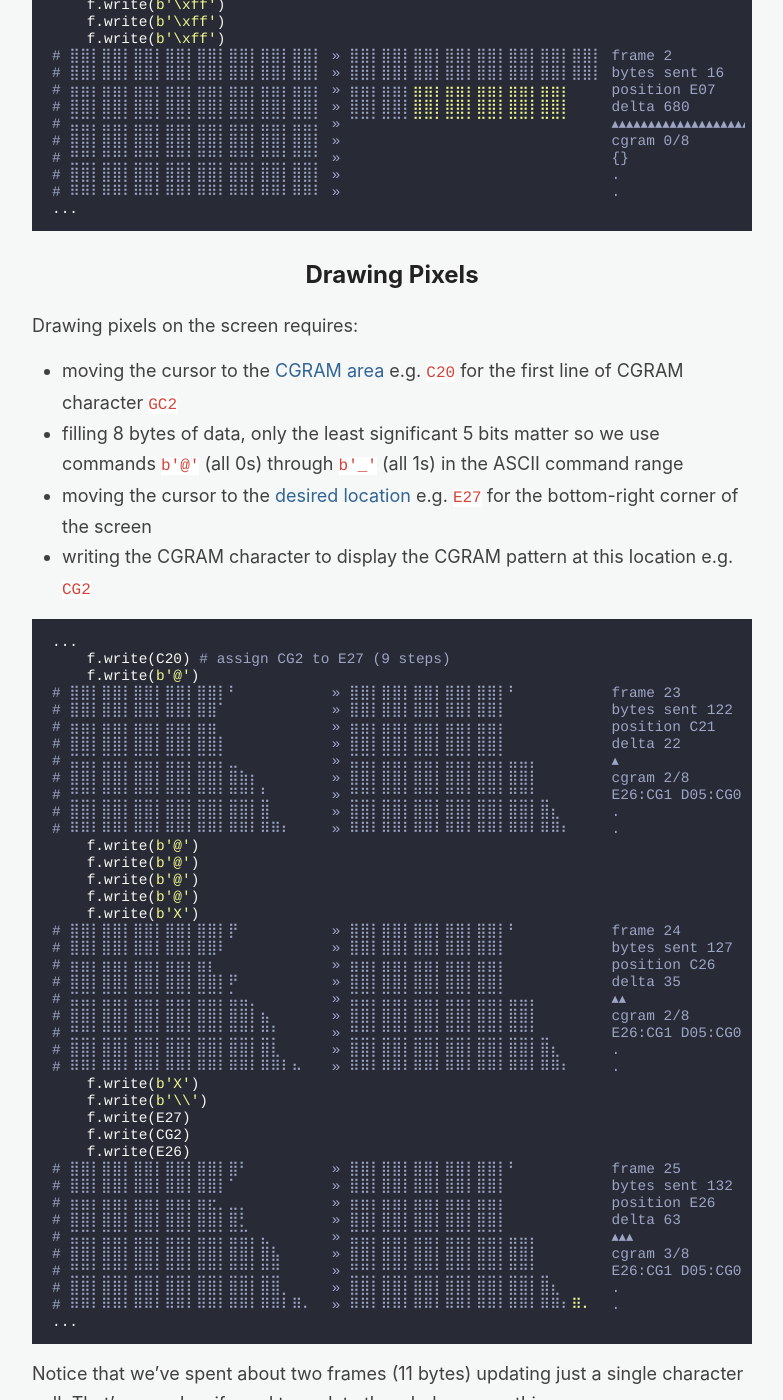
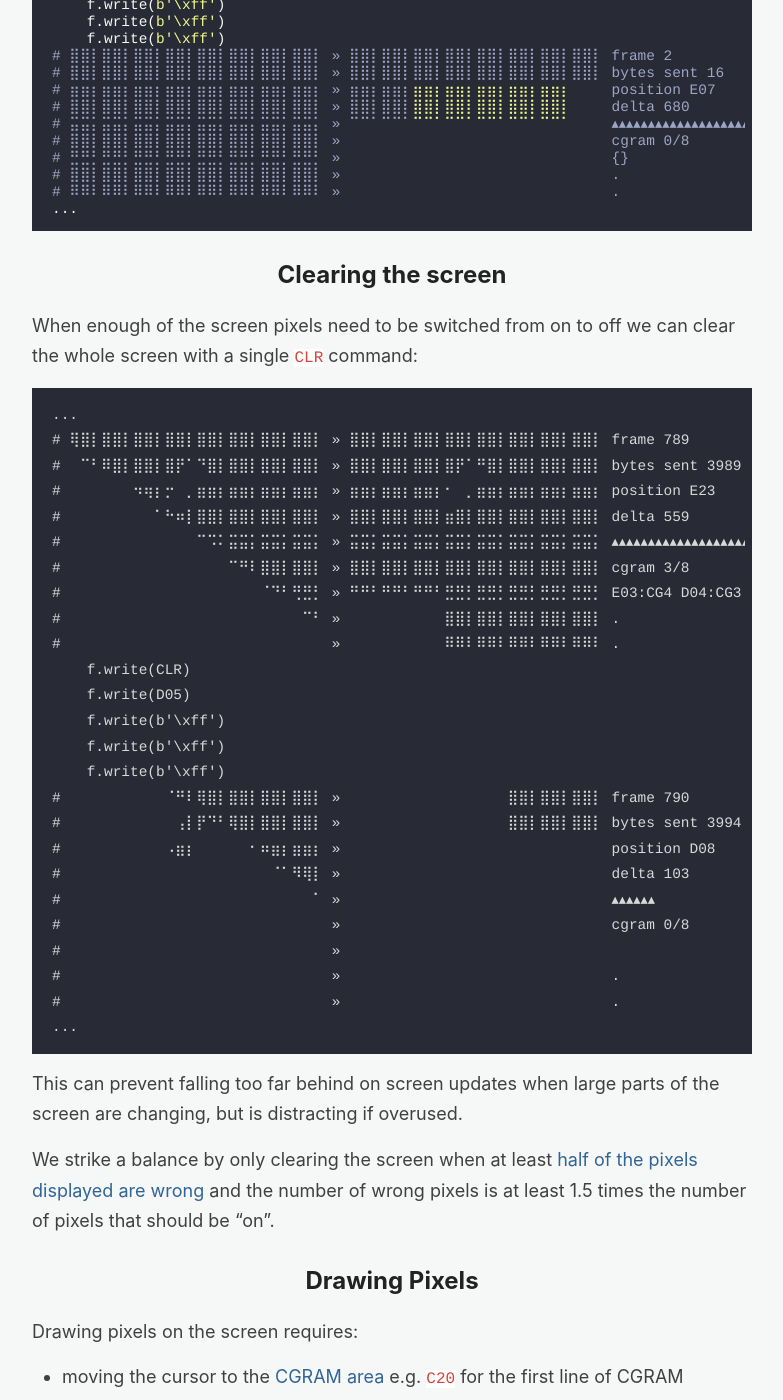
Before and after one commit to wardi/wardi.github.io, a Jekyll site: the page built from _pages/video_encoding.md, in a window 1280 px wide and 1400 px high, scrolled down 5739 px. Shown: the whole window, without its empty margins (248-1031 px from the left). Built offline with Jekyll 4.4.1, drawn with Linux system fonts in a browser that asks for light colours; some of the changed text lies outside the part shown.

Commit message:
clear screen, optimization strategies

````diff
--- a/_pages/video_encoding.md
+++ b/_pages/video_encoding.md
@@ -217,6 +217,49 @@ so the first few frames are spent drawing blocks:
 </span><span class="p">...</span>
 </code></pre></div></div>
 
+## Clearing the screen
+
+When enough of the screen pixels need to be switched from on to off
+we can clear the whole screen with a single `CLR` command:
+
+<div class="braille-pixels"></div>
+
+```
+...
+# ⢿⣿⡇⣿⣿⡇⣿⣿⡇⣿⣿⡇⣿⣿⡇⣿⣿⡇⣿⣿⡇⣿⣿⡇ » ⣿⣿⡇⣿⣿⡇⣿⣿⡇⣿⣿⡇⣿⣿⡇⣿⣿⡇⣿⣿⡇⣿⣿⡇ frame 789
+# ⠀⠉⠃⠿⣿⡇⣿⣿⡇⣿⡟⠁⠙⣿⡇⣿⣿⡇⣿⣿⡇⣿⣿⡇ » ⣿⣿⡇⣿⣿⡇⣿⣿⡇⣿⡟⠁⠛⣿⡇⣿⣿⡇⣿⣿⡇⣿⣿⡇ bytes sent 3989
+# ⠀⠀⠀⠀⠀⠀⠲⢶⡆⡒⠀⡀⣶⣶⡆⣶⣶⡆⣶⣶⡆⣶⣶⡆ » ⣶⣶⡆⣶⣶⡆⣶⣶⡆⠂⠀⡀⣶⣶⡆⣶⣶⡆⣶⣶⡆⣶⣶⡆ position E23
+# ⠀⠀⠀⠀⠀⠀⠀⠀⠁⠓⠶⡇⣿⣿⡇⣿⣿⡇⣿⣿⡇⣿⣿⡇ » ⣿⣿⡇⣿⣿⡇⣿⣿⡇⣶⣿⡇⣿⣿⡇⣿⣿⡇⣿⣿⡇⣿⣿⡇ delta 559
+# ⠀⠀⠀⠀⠀⠀⠀⠀⠀⠀⠀⠀⠉⠩⠅⣭⣭⡅⣭⣭⡅⣭⣭⡅ » ⣭⣭⡅⣭⣭⡅⣭⣭⡅⣭⣭⡅⣭⣭⡅⣭⣭⡅⣭⣭⡅⣭⣭⡅ ▴▴▴▴▴▴▴▴▴▴▴▴▴▴▴▴▴▴▴▴▴▴▴▴▴▴▴▴▴▴▴▴▴▴
+# ⠀⠀⠀⠀⠀⠀⠀⠀⠀⠀⠀⠀⠀⠀⠀⠉⠛⠇⣿⣿⡇⣿⣿⡇ » ⣿⣿⡇⣿⣿⡇⣿⣿⡇⣿⣿⡇⣿⣿⡇⣿⣿⡇⣿⣿⡇⣿⣿⡇ cgram 3/8
+# ⠀⠀⠀⠀⠀⠀⠀⠀⠀⠀⠀⠀⠀⠀⠀⠀⠀⠀⠈⠙⠃⢛⣛⡃ » ⠛⠛⠃⠛⠛⠃⠛⠛⠃⣛⣛⡃⣛⣛⡃⣛⣛⡃⣛⣛⡃⣛⣛⡃ E03:CG4 D04:CG3 D03:CG0
+# ⠀⠀⠀⠀⠀⠀⠀⠀⠀⠀⠀⠀⠀⠀⠀⠀⠀⠀⠀⠀⠀⠀⠉⠃ » ⠀⠀⠀⠀⠀⠀⠀⠀⠀⣿⣿⡇⣿⣿⡇⣿⣿⡇⣿⣿⡇⣿⣿⡇ .
+# ⠀⠀⠀⠀⠀⠀⠀⠀⠀⠀⠀⠀⠀⠀⠀⠀⠀⠀⠀⠀⠀⠀⠀⠀ » ⠀⠀⠀⠀⠀⠀⠀⠀⠀⠿⠿⠇⠿⠿⠇⠿⠿⠇⠿⠿⠇⠿⠿⠇ .
+    f.write(CLR)
+    f.write(D05)
+    f.write(b'\xff')
+    f.write(b'\xff')
+    f.write(b'\xff')
+# ⠀⠀⠀⠀⠀⠀⠀⠀⠀⠈⠛⠇⢿⣿⡇⣿⣿⡇⣿⣿⡇⣿⣿⡇ » ⠀⠀⠀⠀⠀⠀⠀⠀⠀⠀⠀⠀⠀⠀⠀⣿⣿⡇⣿⣿⡇⣿⣿⡇ frame 790
+# ⠀⠀⠀⠀⠀⠀⠀⠀⠀⠀⢠⡇⡟⠙⠃⢿⣿⡇⣿⣿⡇⣿⣿⡇ » ⠀⠀⠀⠀⠀⠀⠀⠀⠀⠀⠀⠀⠀⠀⠀⣿⣿⡇⣿⣿⡇⣿⣿⡇ bytes sent 3994
+# ⠀⠀⠀⠀⠀⠀⠀⠀⠀⠠⣶⡆⠀⠀⠀⠀⠀⠂⠶⣶⡆⣶⣶⡆ » ⠀⠀⠀⠀⠀⠀⠀⠀⠀⠀⠀⠀⠀⠀⠀⠀⠀⠀⠀⠀⠀⠀⠀⠀ position D08
+# ⠀⠀⠀⠀⠀⠀⠀⠀⠀⠀⠀⠀⠀⠀⠀⠀⠀⠀⠀⠈⠁⠻⢿⡇ » ⠀⠀⠀⠀⠀⠀⠀⠀⠀⠀⠀⠀⠀⠀⠀⠀⠀⠀⠀⠀⠀⠀⠀⠀ delta 103
+# ⠀⠀⠀⠀⠀⠀⠀⠀⠀⠀⠀⠀⠀⠀⠀⠀⠀⠀⠀⠀⠀⠀⠀⠁ » ⠀⠀⠀⠀⠀⠀⠀⠀⠀⠀⠀⠀⠀⠀⠀⠀⠀⠀⠀⠀⠀⠀⠀⠀ ▴▴▴▴▴▴
+# ⠀⠀⠀⠀⠀⠀⠀⠀⠀⠀⠀⠀⠀⠀⠀⠀⠀⠀⠀⠀⠀⠀⠀⠀ » ⠀⠀⠀⠀⠀⠀⠀⠀⠀⠀⠀⠀⠀⠀⠀⠀⠀⠀⠀⠀⠀⠀⠀⠀ cgram 0/8
+# ⠀⠀⠀⠀⠀⠀⠀⠀⠀⠀⠀⠀⠀⠀⠀⠀⠀⠀⠀⠀⠀⠀⠀⠀ » ⠀⠀⠀⠀⠀⠀⠀⠀⠀⠀⠀⠀⠀⠀⠀⠀⠀⠀⠀⠀⠀⠀⠀⠀
+# ⠀⠀⠀⠀⠀⠀⠀⠀⠀⠀⠀⠀⠀⠀⠀⠀⠀⠀⠀⠀⠀⠀⠀⠀ » ⠀⠀⠀⠀⠀⠀⠀⠀⠀⠀⠀⠀⠀⠀⠀⠀⠀⠀⠀⠀⠀⠀⠀⠀ .
+# ⠀⠀⠀⠀⠀⠀⠀⠀⠀⠀⠀⠀⠀⠀⠀⠀⠀⠀⠀⠀⠀⠀⠀⠀ » ⠀⠀⠀⠀⠀⠀⠀⠀⠀⠀⠀⠀⠀⠀⠀⠀⠀⠀⠀⠀⠀⠀⠀⠀ .
+...
+```
+
+This can prevent falling too far behind on screen updates when large
+parts of the screen are changing, but is distracting if overused.
+
+We strike a balance by only clearing the screen when at least
+[half of the pixels displayed are wrong](https://github.com/wardi/cpu/blob/963e6843e24dcffaa64e349e125b04c109824200/bad-apple/encoder.py#L298)
+and the number of wrong pixels is at least 1.5 times the number of
+pixels that should be "on".
+
 ## Drawing Pixels
 
 Drawing pixels on the screen requires:
@@ -280,17 +323,23 @@ Notice that we've spent about two frames (11 bytes) updating
 just a single character cell. That's very slow if need to update
 the whole screen this way.
 
+## Optimization strategies
+
 We mitigate the slow speed of pixel updates a few different ways:
-- do all block updates first (just 1 or 2 bytes per character
-  cell)
-- update cells that are only a few pixels different than
-  all-on or all-off last (block updates are fine for these)
+- do all screen clearing and
+  [block updates first](https://github.com/wardi/cpu/blob/963e6843e24dcffaa64e349e125b04c109824200/bad-apple/encoder.py#L320)
+  (just 1 or 2 bytes per character cell)
+- update based on the state [a couple frames ahead](https://github.com/wardi/cpu/blob/963e6843e24dcffaa64e349e125b04c109824200/bad-apple/encoder.py#L345)
+- prefer to not update cells that are only a
+  [few pixels different](https://github.com/wardi/cpu/blob/963e6843e24dcffaa64e349e125b04c109824200/bad-apple/encoder.py#L349)
+  than "all-on" or "all-off" (block updates are fine for these)
 - don't update cells that will become all-on or all-off
-  in a few frames anyway
-- choose the unassigned CGRAM character that has the smallest
-  difference to save a few bytes updating pixel data
+  [in a few frames](https://github.com/wardi/cpu/blob/963e6843e24dcffaa64e349e125b04c109824200/bad-apple/encoder.py#L351)
+- choose the unassigned CGRAM character that has the
+  [smallest difference](https://github.com/wardi/cpu/blob/963e6843e24dcffaa64e349e125b04c109824200/bad-apple/encoder.py#L405)
+  to save a few bytes updating pixel data
 - when updating a cell already assigned to a CGRAM character,
-  update the pixel data in-place
+  [update the pixel data in-place](https://github.com/wardi/cpu/blob/963e6843e24dcffaa64e349e125b04c109824200/bad-apple/encoder.py#L381)
 
 Example in-place pixel update of CGRAM character `CG0` at
 position `E04` (the witch's back and hat) in only 7 bytes:
````
